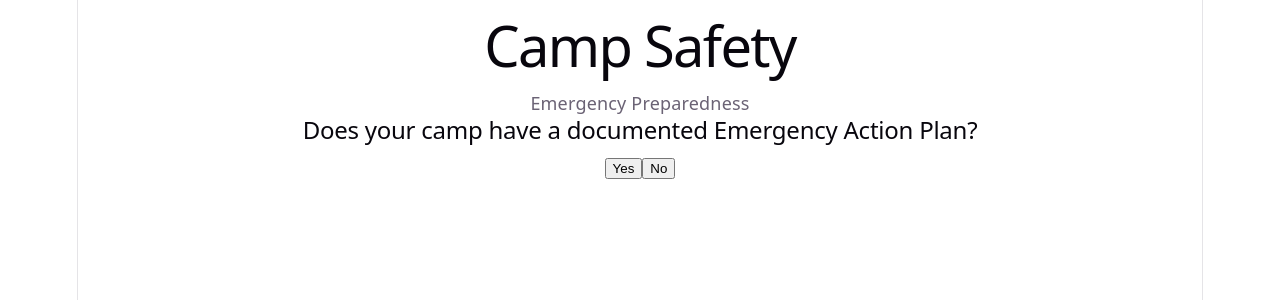
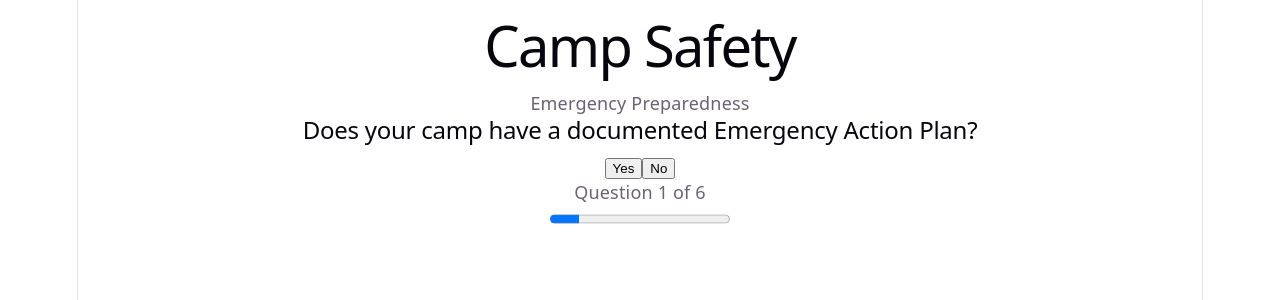
Before and after one commit to tabera2/Camp-Safety, a React (Vite) app: page / in a window 1280 px wide. Shown: the top 300 px of the page. Built offline with nearby package versions, Linux system fonts and the light colour scheme.

Commit message:
progression bar completed

```diff
--- a/src/App.tsx
+++ b/src/App.tsx
@@ -23,7 +23,9 @@ function App() {
     }
   }
 
-    console.log(answers)
+    //console.log(answers)
+
+    const progress = ((currentQuestion + 1) / questions.length) * 100;
   return (
     <main>
       <h1> Camp Safety</h1>
@@ -34,11 +36,18 @@ function App() {
           <p>Your responses have been recorded.</p>
         </section>
       ): (
+
+
       <QuestionCard
       question={questions[currentQuestion]}
       onAnswer={handleAnswer}
       />
       )}
+
+      <p> Question {currentQuestion + 1} of {questions.length}</p>
+      <progress
+        value={progress}
+        max="100"/>
     </main>
   );
 }
```
